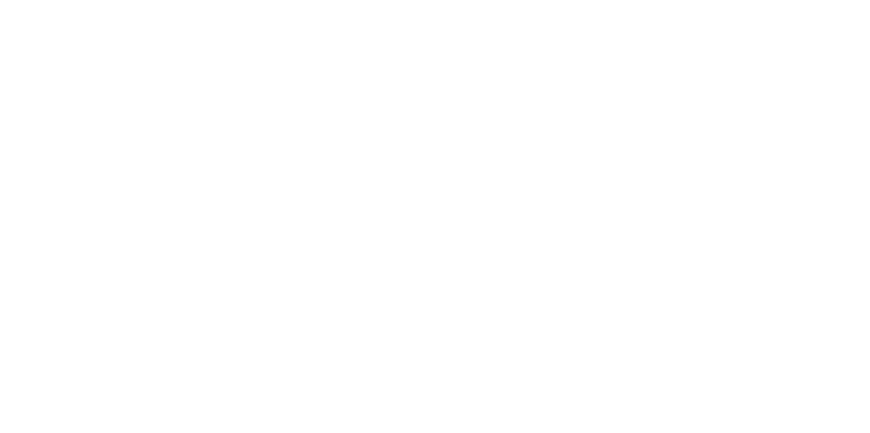
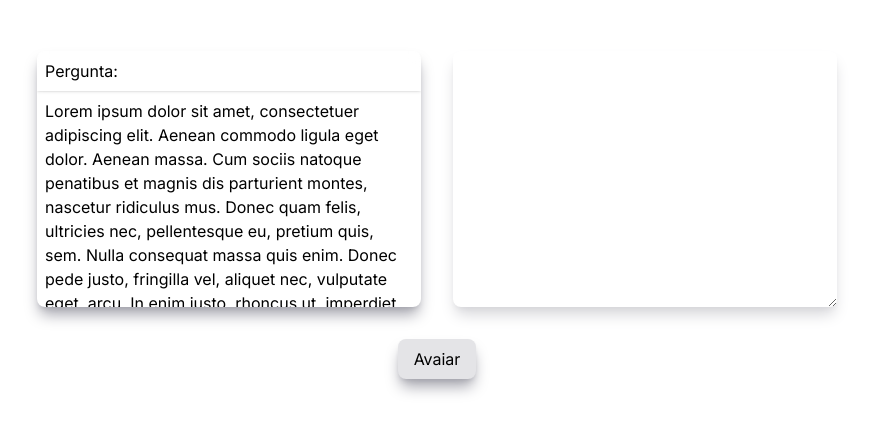
Before and after one commit to Gabriel-AB/ufrpe-answer-analyser, a Next.js app in the folder frontend/: page / in a window 1280 px wide. Shown: the part 185-618 px from the top of the page, without its empty margins (203-1073 px from the left). Built offline with nearby package versions, Linux system fonts and the light colour scheme.

Commit message:
feat: first page

```diff
--- a/frontend/src/app/page.tsx
+++ b/frontend/src/app/page.tsx
@@ -1,6 +1,21 @@
 export default function Home() {
   return (
-    <main className="">
+    <main className="flex flex-col h-dvh gap-8 items-center justify-center">
+      <div className="flex flex-wrap gap-8 items-center justify-center w-full">
+        <div className="flex flex-col relative w-96 h-64 border-zinc-300 shadow-lg shadow-zinc-400 rounded-lg overflow-y-auto">
+          <div className="sticky top-0 p-2 w-full backdrop-blur shadow">
+            Pergunta:
+          </div>
+          <span className="p-2">
+            Lorem ipsum dolor sit amet, consectetuer adipiscing elit. Aenean commodo ligula eget dolor. Aenean massa. Cum sociis natoque penatibus et magnis dis parturient montes, nascetur ridiculus mus. Donec quam felis, ultricies nec, pellentesque eu, pretium quis, sem. Nulla consequat massa quis enim. Donec pede justo, fringilla vel, aliquet nec, vulputate eget, arcu. In enim justo, rhoncus ut, imperdiet a, venenatis vitae, justo. Nullam dictum felis eu pede mollis pretium. Integer tincidunt. Cras dapibus. Vivamus elementum semper nisi. Aenean vulputate eleifend tellus. Aenean leo ligula, porttitor eu, consequat vitae, eleifend ac, enim. Aliquam lorem ante, dapibus in, viverra quis, feugiat a, tellus. Phasellus viverra nulla ut metus varius laoreet. Quisque rutrum. Aenean imperdiet. Etiam ultricies nisi vel augue. Curabitur ullamcorper ultricies nisi. Nam eget dui. Etiam rhoncus. Maecenas tempus, tellus eget condimentum rhoncus, sem quam semper libero, sit amet adipiscing sem neque sed ipsum. Nam quam nunc, blandit vel, luctus pulvinar, hendrerit id, lorem. Maecenas nec odio et ante tincidunt tempus. Donec vitae sapien ut libero venenatis faucibus. Nullam quis ante. Etiam sit amet orci eget eros faucibus tincidunt. Duis leo. Sed fringilla mauris sit amet nibh. Donec sodales sagittis magna. Sed consequat, leo eget bibendum sodales, augue velit cursus nunc,
+          </span>
+
+        </div>
+        <textarea className="flex h-64 w-96 p-2 shadow-lg shadow-zinc-300 rounded-lg after:content-['Resposta'] after:content-start after:bg-red-800"/>
+      </div>
+      <button className="bg-zinc-200 rounded-lg py-2 px-4 shadow-lg shadow-zinc-400 hover:bg-zinc-300 active:bg-zinc-400 active:translate-y-2">
+        Avaiar
+      </button>
     </main>
   );
 }
```
